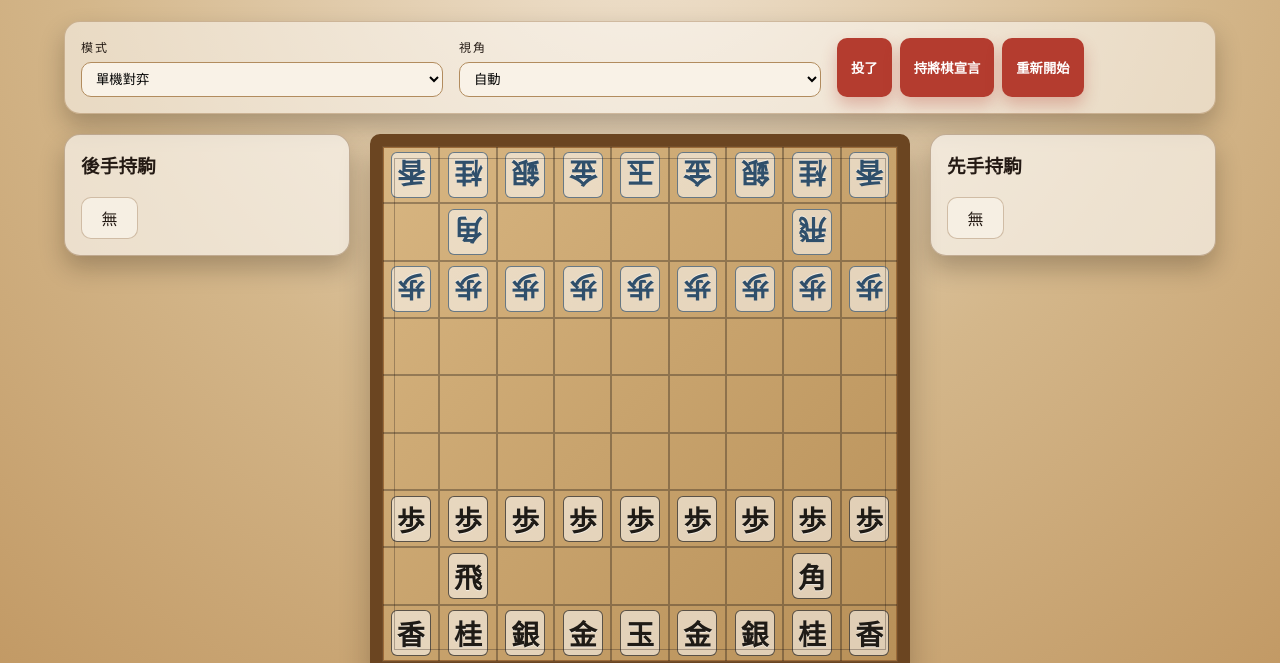
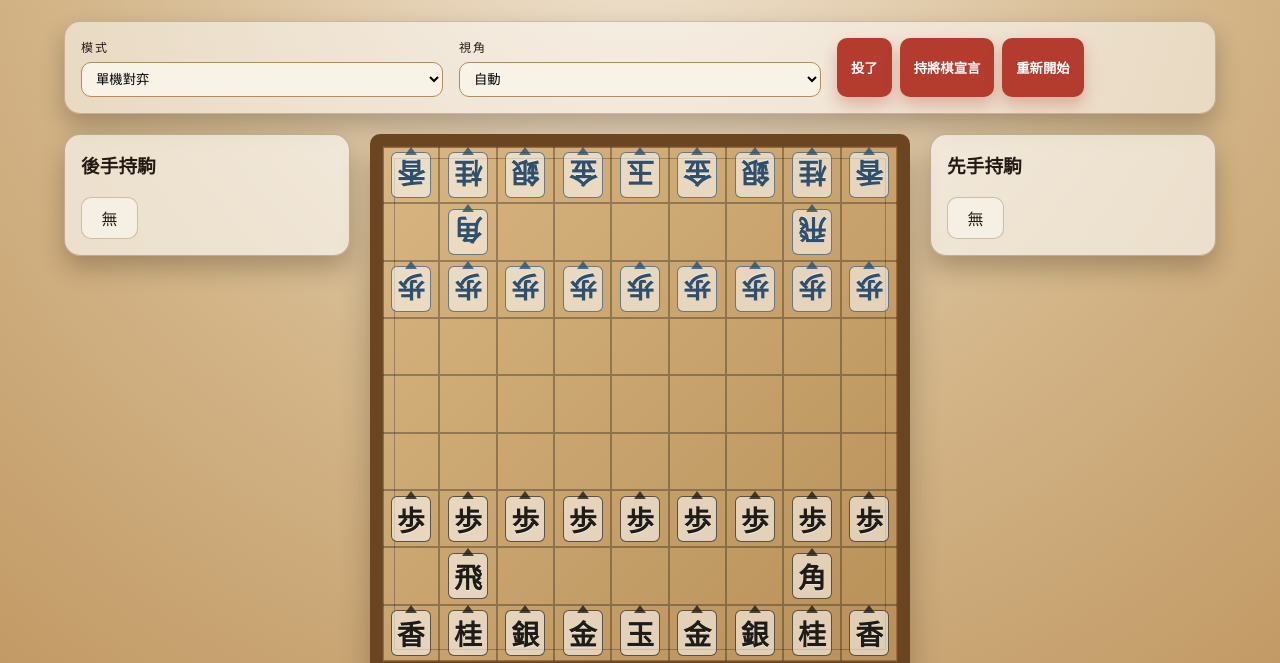
Before and after one commit to Silentskyer/moreshogi, a website: page public/index.html in a window 1280 px wide. Shown: the part 131-794 px from the top of the page. Drawn offline with Linux system fonts and the light colour scheme; a web font is replaced by a local one.

Commit message:
Fix click handling and add piece borders

```diff
--- a/public/app.js
+++ b/public/app.js
@@ -42,10 +42,16 @@ function initBoard() {
       cell.className = "cell";
       cell.dataset.x = x;
       cell.dataset.y = y;
-      cell.addEventListener("click", () => onCellClick(x, y));
       boardEl.appendChild(cell);
     }
   }
+  boardEl.onclick = (event) => {
+    const cell = event.target.closest(".cell");
+    if (!cell) return;
+    const x = Number(cell.dataset.x);
+    const y = Number(cell.dataset.y);
+    onCellClick(x, y);
+  };
 }
 
 function resetGame() {
--- a/public/style.css
+++ b/public/style.css
@@ -134,6 +134,7 @@ h1 {
   inset: 12px;
   border: 1px solid rgba(36, 26, 20, 0.3);
   pointer-events: none;
+  z-index: 0;
 }
 
 .cell {
@@ -145,6 +146,7 @@ h1 {
   font-weight: 700;
   cursor: pointer;
   position: relative;
+  z-index: 1;
 }
 
 .cell.highlight {
@@ -164,7 +166,9 @@ h1 {
   background: rgba(255, 255, 255, 0.55);
   border: 1px solid rgba(36, 26, 20, 0.55);
   text-shadow: 0 1px 0 rgba(255, 255, 255, 0.6);
+  pointer-events: none;
   transition: transform 0.2s ease;
+  position: relative;
 }
 
 .piece.black {
@@ -175,6 +179,29 @@ h1 {
 .piece.white {
   color: #2f4f6b;
   border-color: rgba(47, 79, 107, 0.7);
+}
+
+.piece.black::after,
+.piece.white::after {
+  content: "";
+  position: absolute;
+  left: 50%;
+  width: 0;
+  height: 0;
+  border-left: 6px solid transparent;
+  border-right: 6px solid transparent;
+}
+
+.piece.black::after {
+  top: -6px;
+  transform: translateX(-50%);
+  border-bottom: 8px solid rgba(31, 27, 22, 0.8);
+}
+
+.piece.white::after {
+  bottom: -6px;
+  transform: translateX(-50%) rotate(180deg);
+  border-bottom: 8px solid rgba(47, 79, 107, 0.8);
 }
 
 .piece.promoted {
```
Also changed, not shown: WORK_PLAN.md (+2 -0 lines).
